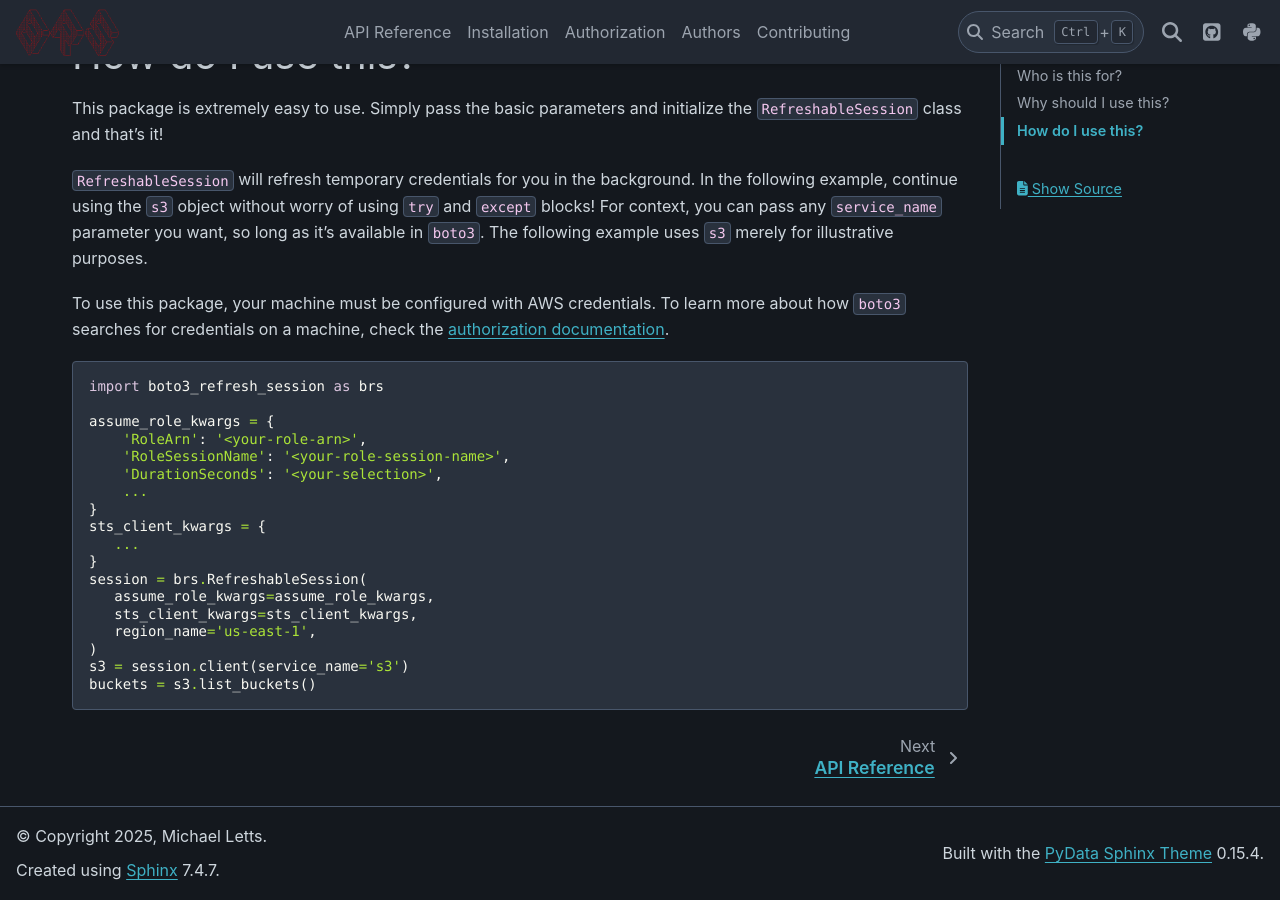
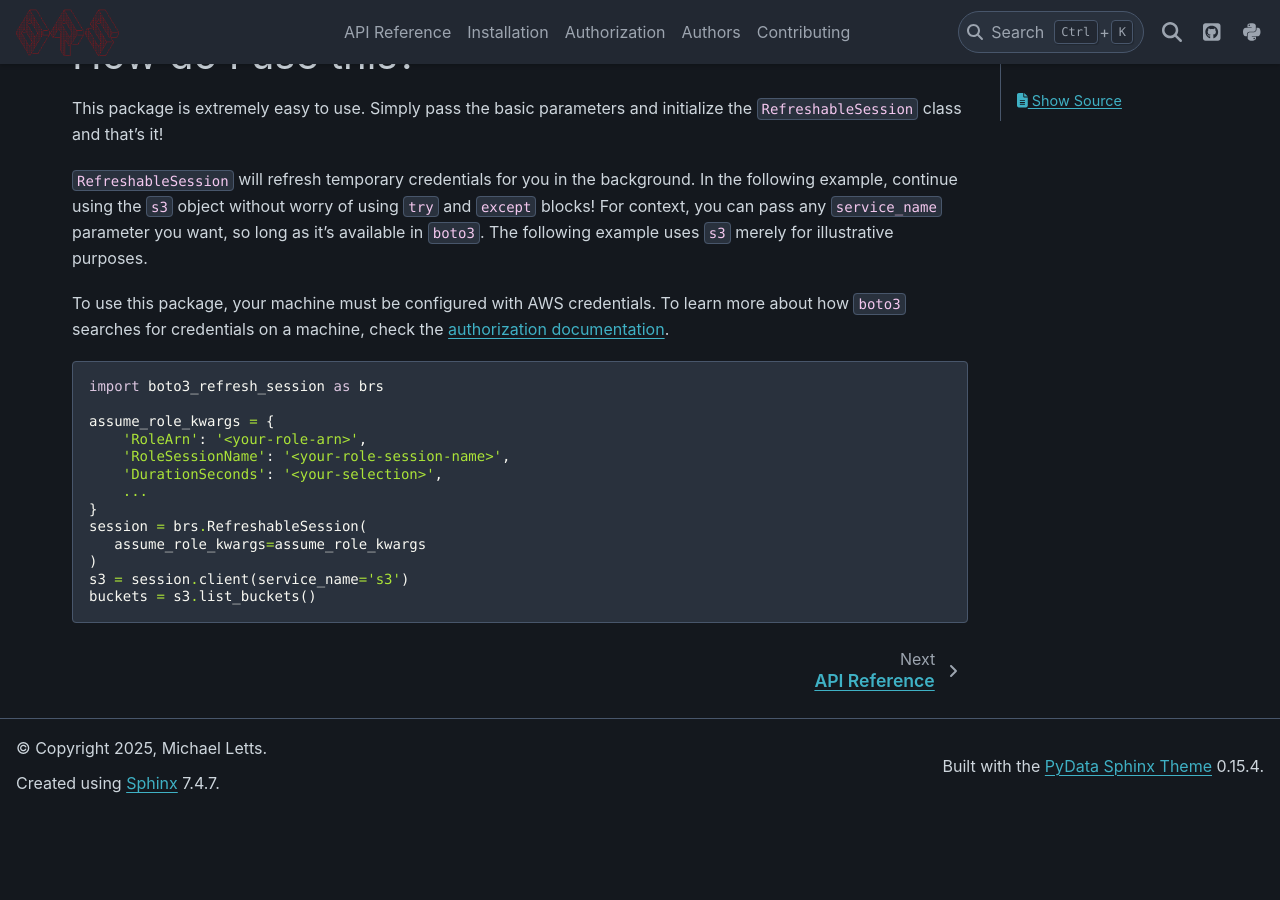
Before and after one commit to michaelthomasletts/boto3-refresh-session, a Sphinx documentation site: the page built from doc/index.rst, in a window 1280 px wide and 900 px high, scrolled down 1280 px. Built offline with Sphinx 7.4.7 and the PyData theme 0.15.4, drawn with Linux system fonts in a browser that asks for light colours; after the commit the page ends 2092 px from its top, so only the background shows below that.

Commit message:
modified examples

```diff
--- a/doc/index.rst
+++ b/doc/index.rst
@@ -73,13 +73,8 @@
        'DurationSeconds': '<your-selection>',
        ...
    }
-   sts_client_kwargs = {
-      ...
-   }
    session = brs.RefreshableSession(
-      assume_role_kwargs=assume_role_kwargs,
-      sts_client_kwargs=sts_client_kwargs,
-      region_name='us-east-1',
+      assume_role_kwargs=assume_role_kwargs
    )
    s3 = session.client(service_name='s3')
    buckets = s3.list_buckets()
```
Also changed, not shown: README.md (+1 -6 lines).
